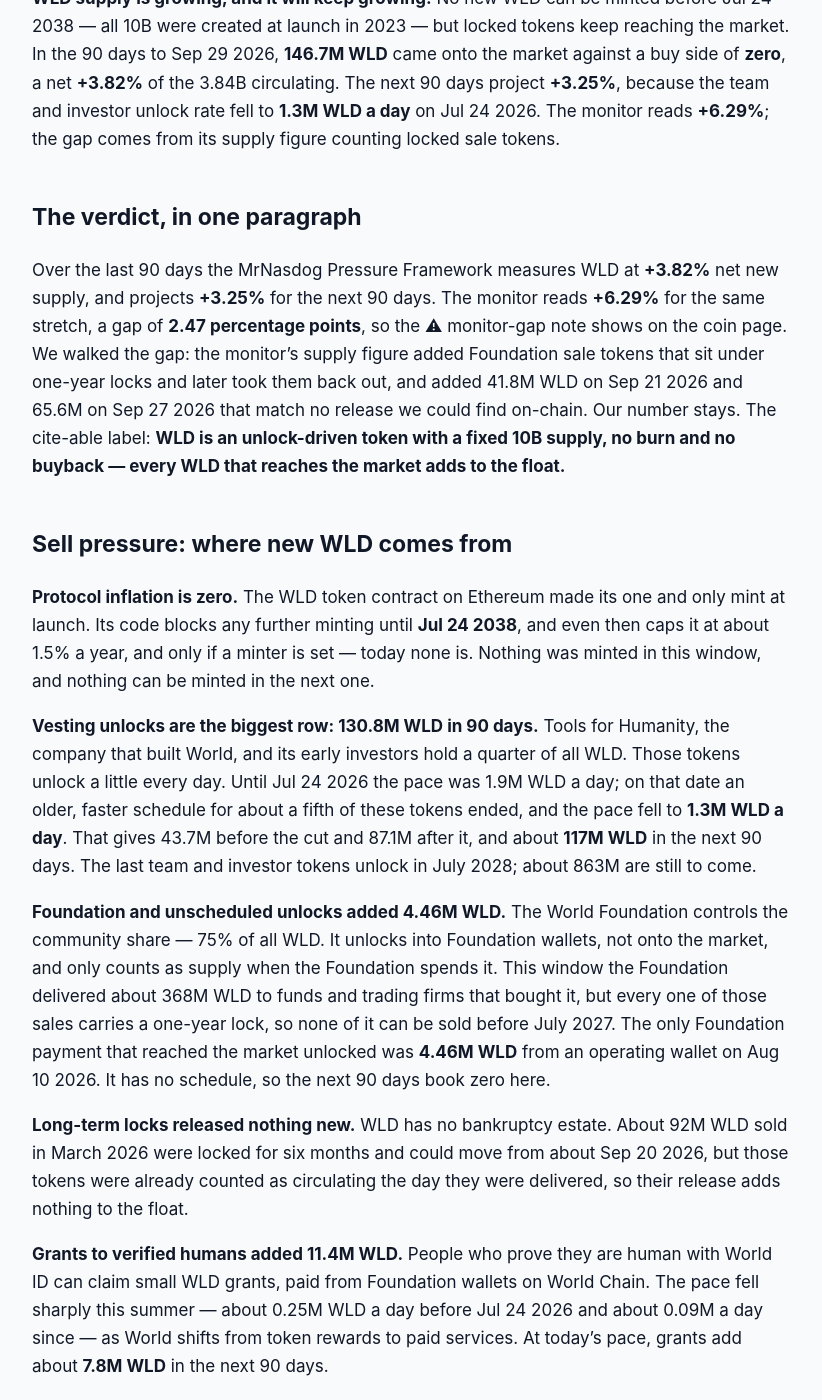
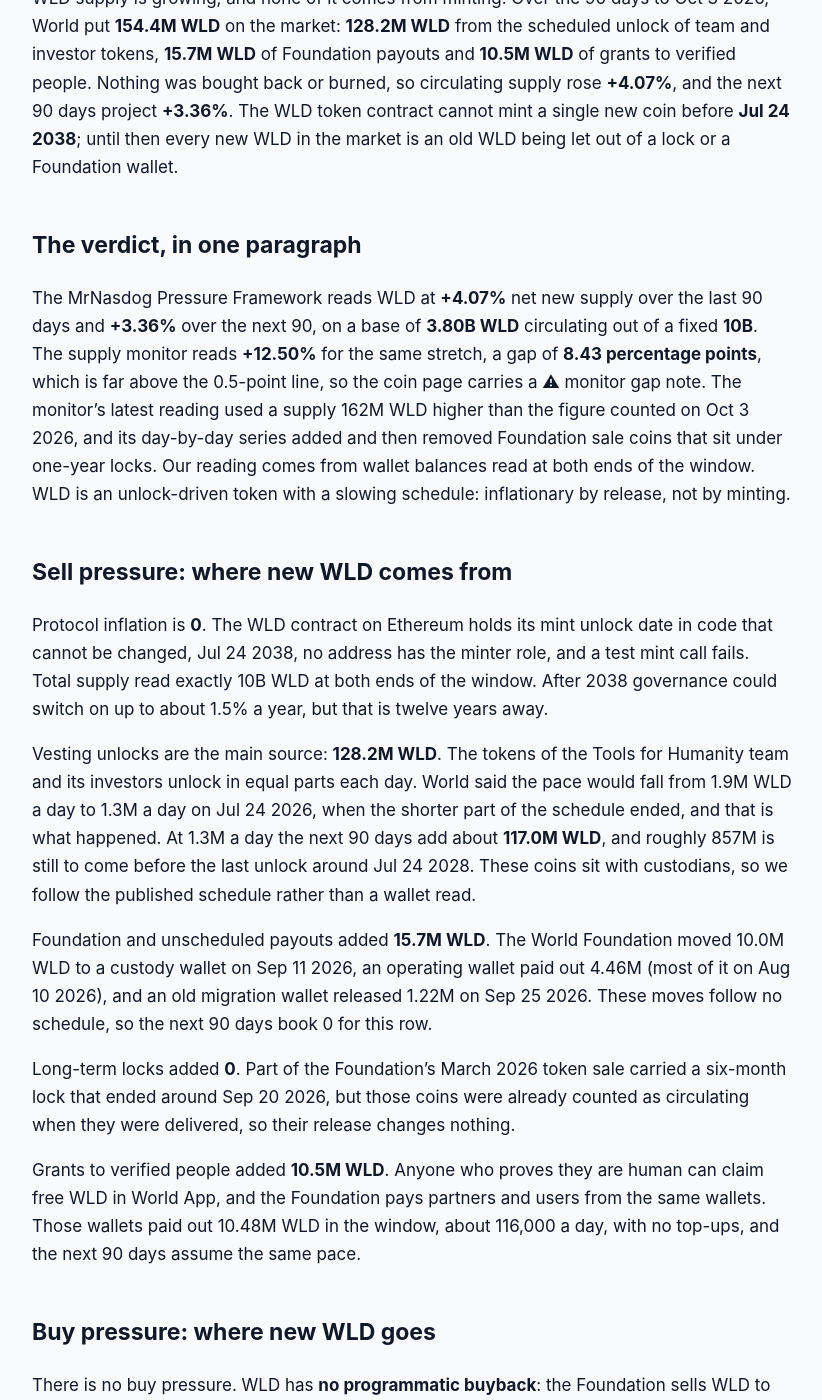
Before and after one commit to jeevansongmy-spec/mrnasdog-articles, a Jekyll site: the page built from crypto/wld-pressure-framework.md, in a window 1280 px wide and 1400 px high, scrolled down 258 px. Shown: the whole window, without its empty margins (228-1050 px from the left). Built offline with Jekyll 4.4.1, drawn with Linux system fonts in a browser that asks for light colours; some of the changed text lies outside the part shown.

Commit message:
publish: crypto/wld-pressure-framework

```diff
--- a/crypto/wld-pressure-framework.md
+++ b/crypto/wld-pressure-framework.md
@@ -1,67 +1,63 @@
 ---
-title:         "WLD Inflation Analysis · September 2026 · Supply growing · projected to keep growing"
-description:   "WLD supply is growing: team and investor unlocks plus grants put 146.7M WLD on the market in 90 days, +3.82%, with +3.25% next. No mint before 2038, no burn."
+title:         "WLD Inflation Analysis · October 2026 · Supply growing · projected to keep growing"
+description:   "WLD supply is growing with no minting: team unlocks, Foundation payouts and grants put 154.4M WLD on the market in 90 days, +4.07%, with +3.36% next. No burn."
 canonical_url: "https://mrnasdog.com/research/wld/inflation"
 tags:                    ["crypto", "wld", "worldcoin", "tokenomics"]
 published:     true
 ---
 
-Originally published at [WLD Inflation Analysis · September 2026 · Supply growing · projected to keep growing](https://mrnasdog.com/research/wld/inflation).
+Originally published at [WLD Inflation Analysis · October 2026 · Supply growing · projected to keep growing](https://mrnasdog.com/research/wld/inflation).
 
-# WLD Inflation Analysis · September 2026 · Supply growing · projected to keep growing
+# WLD Inflation Analysis · October 2026 · Supply growing · projected to keep growing
 
-**WLD supply is growing, and it will keep growing.** No new WLD can be minted before Jul 24 2038 — all 10B were created at launch in 2023 — but locked tokens keep reaching the market. In the 90 days to Sep 29 2026, **146.7M WLD** came onto the market against a buy side of **zero**, a net **+3.82%** of the 3.84B circulating. The next 90 days project **+3.25%**, because the team and investor unlock rate fell to **1.3M WLD a day** on Jul 24 2026. The monitor reads **+6.29%**; the gap comes from its supply figure counting locked sale tokens.
+WLD supply is growing, and none of it comes from minting. Over the 90 days to Oct 3 2026, World put **154.4M WLD** on the market: **128.2M WLD** from the scheduled unlock of team and investor tokens, **15.7M WLD** of Foundation payouts and **10.5M WLD** of grants to verified people. Nothing was bought back or burned, so circulating supply rose **+4.07%**, and the next 90 days project **+3.36%**. The WLD token contract cannot mint a single new coin before **Jul 24 2038**; until then every new WLD in the market is an old WLD being let out of a lock or a Foundation wallet.
 
 ## The verdict, in one paragraph
 
-Over the last 90 days the MrNasdog Pressure Framework measures WLD at **+3.82%** net new supply, and projects **+3.25%** for the next 90 days. The monitor reads **+6.29%** for the same stretch, a gap of **2.47 percentage points**, so the ⚠ monitor-gap note shows on the coin page. We walked the gap: the monitor's supply figure added Foundation sale tokens that sit under one-year locks and later took them back out, and added 41.8M WLD on Sep 21 2026 and 65.6M on Sep 27 2026 that match no release we could find on-chain. Our number stays. The cite-able label: **WLD is an unlock-driven token with a fixed 10B supply, no burn and no buyback — every WLD that reaches the market adds to the float.**
+The MrNasdog Pressure Framework reads WLD at **+4.07%** net new supply over the last 90 days and **+3.36%** over the next 90, on a base of **3.80B WLD** circulating out of a fixed **10B**. The supply monitor reads **+12.50%** for the same stretch, a gap of **8.43 percentage points**, which is far above the 0.5-point line, so the coin page carries a ⚠ monitor gap note. The monitor's latest reading used a supply 162M WLD higher than the figure counted on Oct 3 2026, and its day-by-day series added and then removed Foundation sale coins that sit under one-year locks. Our reading comes from wallet balances read at both ends of the window. WLD is an unlock-driven token with a slowing schedule: inflationary by release, not by minting.
 
 ## Sell pressure: where new WLD comes from
 
-**Protocol inflation is zero.** The WLD token contract on Ethereum made its one and only mint at launch. Its code blocks any further minting until **Jul 24 2038**, and even then caps it at about 1.5% a year, and only if a minter is set — today none is. Nothing was minted in this window, and nothing can be minted in the next one.
+Protocol inflation is **0**. The WLD contract on Ethereum holds its mint unlock date in code that cannot be changed, Jul 24 2038, no address has the minter role, and a test mint call fails. Total supply read exactly 10B WLD at both ends of the window. After 2038 governance could switch on up to about 1.5% a year, but that is twelve years away.
 
-**Vesting unlocks are the biggest row: 130.8M WLD in 90 days.** Tools for Humanity, the company that built World, and its early investors hold a quarter of all WLD. Those tokens unlock a little every day. Until Jul 24 2026 the pace was 1.9M WLD a day; on that date an older, faster schedule for about a fifth of these tokens ended, and the pace fell to **1.3M WLD a day**. That gives 43.7M before the cut and 87.1M after it, and about **117M WLD** in the next 90 days. The last team and investor tokens unlock in July 2028; about 863M are still to come.
+Vesting unlocks are the main source: **128.2M WLD**. The tokens of the Tools for Humanity team and its investors unlock in equal parts each day. World said the pace would fall from 1.9M WLD a day to 1.3M a day on Jul 24 2026, when the shorter part of the schedule ended, and that is what happened. At 1.3M a day the next 90 days add about **117.0M WLD**, and roughly 857M is still to come before the last unlock around Jul 24 2028. These coins sit with custodians, so we follow the published schedule rather than a wallet read.
 
-**Foundation and unscheduled unlocks added 4.46M WLD.** The World Foundation controls the community share — 75% of all WLD. It unlocks into Foundation wallets, not onto the market, and only counts as supply when the Foundation spends it. This window the Foundation delivered about 368M WLD to funds and trading firms that bought it, but every one of those sales carries a one-year lock, so none of it can be sold before July 2027. The only Foundation payment that reached the market unlocked was **4.46M WLD** from an operating wallet on Aug 10 2026. It has no schedule, so the next 90 days book zero here.
+Foundation and unscheduled payouts added **15.7M WLD**. The World Foundation moved 10.0M WLD to a custody wallet on Sep 11 2026, an operating wallet paid out 4.46M (most of it on Aug 10 2026), and an old migration wallet released 1.22M on Sep 25 2026. These moves follow no schedule, so the next 90 days book 0 for this row.
 
-**Long-term locks released nothing new.** WLD has no bankruptcy estate. About 92M WLD sold in March 2026 were locked for six months and could move from about Sep 20 2026, but those tokens were already counted as circulating the day they were delivered, so their release adds nothing to the float.
+Long-term locks added **0**. Part of the Foundation's March 2026 token sale carried a six-month lock that ended around Sep 20 2026, but those coins were already counted as circulating when they were delivered, so their release changes nothing.
 
-**Grants to verified humans added 11.4M WLD.** People who prove they are human with World ID can claim small WLD grants, paid from Foundation wallets on World Chain. The pace fell sharply this summer — about 0.25M WLD a day before Jul 24 2026 and about 0.09M a day since — as World shifts from token rewards to paid services. At today's pace, grants add about **7.8M WLD** in the next 90 days.
+Grants to verified people added **10.5M WLD**. Anyone who proves they are human can claim free WLD in World App, and the Foundation pays partners and users from the same wallets. Those wallets paid out 10.48M WLD in the window, about 116,000 a day, with no top-ups, and the next 90 days assume the same pace.
 
 ## Buy pressure: where new WLD goes
 
-**Programmatic buyback: zero.** No contract and no treasury buys WLD back. The money the Foundation raises from token sales pays for research, Orb devices and running the network.
+There is no buy pressure. WLD has **no programmatic buyback**: the Foundation sells WLD to fund itself and does not buy it back. There is **no fee burn**: the token has no burn function, and the only coins sent to a dead address in the window were about 192 WLD from users. World has written that future World ID fees could burn a share, but that plan is not live. No Foundation or team wallet bought WLD.
 
-**Protocol fee burn: zero.** The WLD token has no burn function at all. World has described fees that apps would pay for World ID checks, and says a share of such a fee could be burned one day, but no WLD fee or burn is live today.
-
-**Foundation buy: zero.** The Foundation sells WLD; it did not buy any this window.
-
-**New long-term lock: zero.** The one-year locks on the Foundation's sales hold tokens that came straight out of Foundation wallets, which were never counted as circulating — so the locks take nothing off the market. WLD that holders put in the World App savings vault stays counted as circulating. The whole buy side is **0 WLD**, which is why every unlock shows up in full in the net number.
+New long-term locks are **0** in the ledger even though **361.7M WLD** went into one-year locks. The Foundation sold **194.4M WLD** on Jul 24 2026 and **167.3M WLD** between Sep 7 and Oct 2 2026, every coin locked for twelve months. Those coins came from the Foundation's own wallets, which are already outside the market, so locking them removes nothing from the float. What they do create is a future wave: they become free from Jul 24 2027 onward.
 
 ## Foundation and overhang
 
-The World Foundation's main wallet holds about **1.19B WLD** and is also the owner of the WLD token contract. Three community unlock contracts hold another **3.5B WLD** and feed that wallet about 1.6M WLD a day until July 2029, with the later tranches starting in July 2029 and July 2032. A settlement wallet the Foundation uses for its sales holds about 110M WLD, a custody wallet funded only by the Foundation holds about 164M, and Foundation wallets on World Chain hold roughly 95M more for grants and operations. On top of that, about 368M WLD sold this window sit with buyers under one-year locks, due to open from Jul 24 2027. None of this is on the market today, and none of it has a public release schedule — the Foundation decides when to spend it. We read these wallets on-chain at every rebuild: if any of their balances falls between refreshes, the outflow enters Foundation and unscheduled unlocks at the next refresh.
+The World Foundation controls most of the WLD that is not yet in the market. Its main cold wallet holds about **1.19B WLD** across Ethereum, World Chain and Optimism. The community unlock contracts hold **3.50B WLD**; since Jul 24 2026 about 1.6M WLD a day of that becomes the Foundation's to use, and the last contract runs to 2038. Two newer Foundation wallets hold about 107M WLD, and grant and payout wallets on World Chain and Optimism hold about 146M. On top sit the 361.7M WLD sold under one-year locks and about 857M of team and investor tokens still to unlock.
+
+A custody wallet the Foundation funded holds 163.7M WLD, but it already counts as circulating, so any sale from it adds nothing new. We read every one of these wallets on chain at each rebuild. If any of these Foundation balances falls between rebuilds, the coins that leave enter Sell #3 at the next rebuild.
 
 ## How WLD compares to other unlock-driven tokens
 
-WLD belongs to the class of tokens with a fixed supply that was created in full at launch and then released slowly from locks — the same shape as many venture-backed tokens on Ethereum and other smart-contract chains. For these tokens, the question is never how many new coins a network prints; it is how fast locked coins reach the market. WLD's answer is fast: about **1.4M WLD a day** today, or roughly 3.2% of the float every 90 days.
+WLD sits with the tokens whose supply grows by release rather than by minting. Like most venture-backed tokens, it minted its full 10B supply at launch in July 2023 and lets it out over years: team and investor coins on a fixed day-by-day schedule, community coins through a Foundation that decides when to spend them. That is the opposite of an uncapped proof-of-stake chain such as Ethereum or Solana, where new coins are printed every epoch for validators and a fee burn may offset part of it. On WLD there is no burn at all, so nothing offsets the unlocks.
 
-That sets WLD apart from proof-of-stake chains such as Ethereum or Solana, which mint new coins for validators but often burn part of every fee. WLD has neither side: no issuance, but also no fee burn and no buyback. It also differs from exchange tokens that buy back and burn coins from their profits every quarter — WLD has no such buyer.
-
-The biggest difference is the size of the reserve behind the float. Only **38%** of all WLD is circulating today. Most of the rest sits with the Foundation, which sells in large blocks — about 239M WLD in March 2026 and about 368M delivered between July and September 2026 — and sets its own pace. For comparison, a halving coin like Bitcoin has no such reserve at all: its future supply is fixed in code and fully public.
+Among unlock-driven tokens WLD has two unusual features. The first is that about 75% of all WLD is meant for ordinary people who prove they are human, paid as grants, so part of its new supply goes to users rather than insiders, though at about 116,000 WLD a day that stream is now small. The second is how much the Foundation sells: three sales in 2026 moved about 600M WLD to funds and companies, most of it under locks. A token with a buyback, such as an exchange token, shrinks its float on purpose; WLD's float only grows, and the main question is how fast.
 
 ## What to watch in the next 90 days
 
-**More Foundation sales.** On Sep 29 2026 the Foundation said it had finished a further $49 million of private WLD sales over the past month, with the last deliveries this week, all under one-year locks. Any sale without a lock would count as new supply at once.
+**Daily unlocks:** team and investor tokens keep unlocking at about 1.3M WLD a day through Jan 1 2027, about 117.0M in total; any change to that schedule would move the forecast.
 
-**The unlock pace.** Team and investor unlocks should stay at 1.3M WLD a day until July 2028; any change to that schedule moves the forward number directly.
+**Foundation sales:** the Foundation sold locked WLD in March, July and September 2026. A new sale without a lock, or a sale from the custody wallet, would add straight to supply.
 
-**Grant size.** Grants to verified humans shrank after Jul 24 2026. If World cuts them further, or restarts bigger token rewards, the grants row moves with it.
+**Community unlock releases:** about 114M WLD has unlocked in the year-four community contract since Jul 24 2026 and has not yet been moved to the Foundation. Where those coins go once they are moved is the largest swing factor.
 
-**World ID fees.** World has described app fees for World ID checks, with a possible burn of part of the fee. A live burn would be the first buy-side mechanism WLD has ever had.
+**World ID fees:** World has described fees from apps that use World ID, with a possible burn share. If that goes live, WLD would get its first buy-side row.
 
 ## Summary
 
-WLD has a fixed 10B supply and no minting before 2038, yet its circulating supply grew **+3.82%** in the 90 days to Sep 29 2026 and is projected to grow **+3.25%** in the next 90, because team and investor unlocks add 1.3M WLD a day and nothing — no burn, no buyback — takes coins back. The key risk is the Foundation's reserve of about 4.7B WLD in its own wallets and unlock contracts, which it releases through large sales on its own timing. The ceiling is hard — 10B WLD — but only 38% of it circulates today, so the path to that ceiling is long.
+WLD supply grew **+4.07%** in the 90 days to Oct 3 2026 and is projected to grow **+3.36%** in the next 90, with no minting possible before 2038. The growth comes from team and investor unlocks (**128.2M WLD**, now 1.3M a day), Foundation payouts (15.7M) and grants to verified people (10.5M), and nothing is bought back or burned. The key risk is the Foundation: it holds billions of WLD outside the market and has 361.7M WLD of locked sales due to free up from Jul 24 2027. The ceiling is the fixed 10B supply, of which **3.80B** circulates today.
 
-*MrNasdog Pressure Framework analysis of WLD, Metric 1 — Inflation. Data + explanation only. Not financial advice. Checked Sep 29 2026.*
+*MrNasdog Pressure Framework analysis of WLD, Metric 1 — Inflation. Data + explanation only. Not financial advice. Checked Oct 3 2026.*
```
